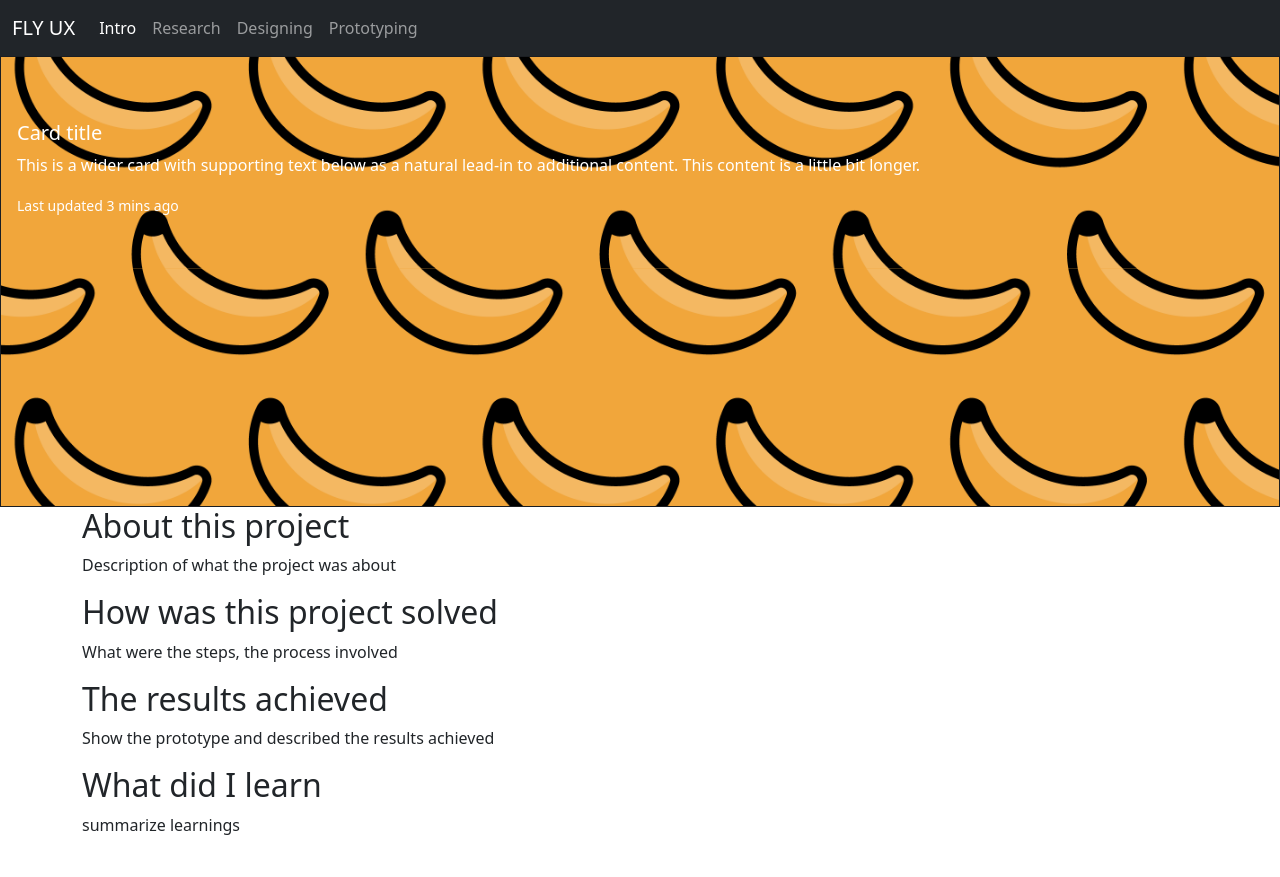
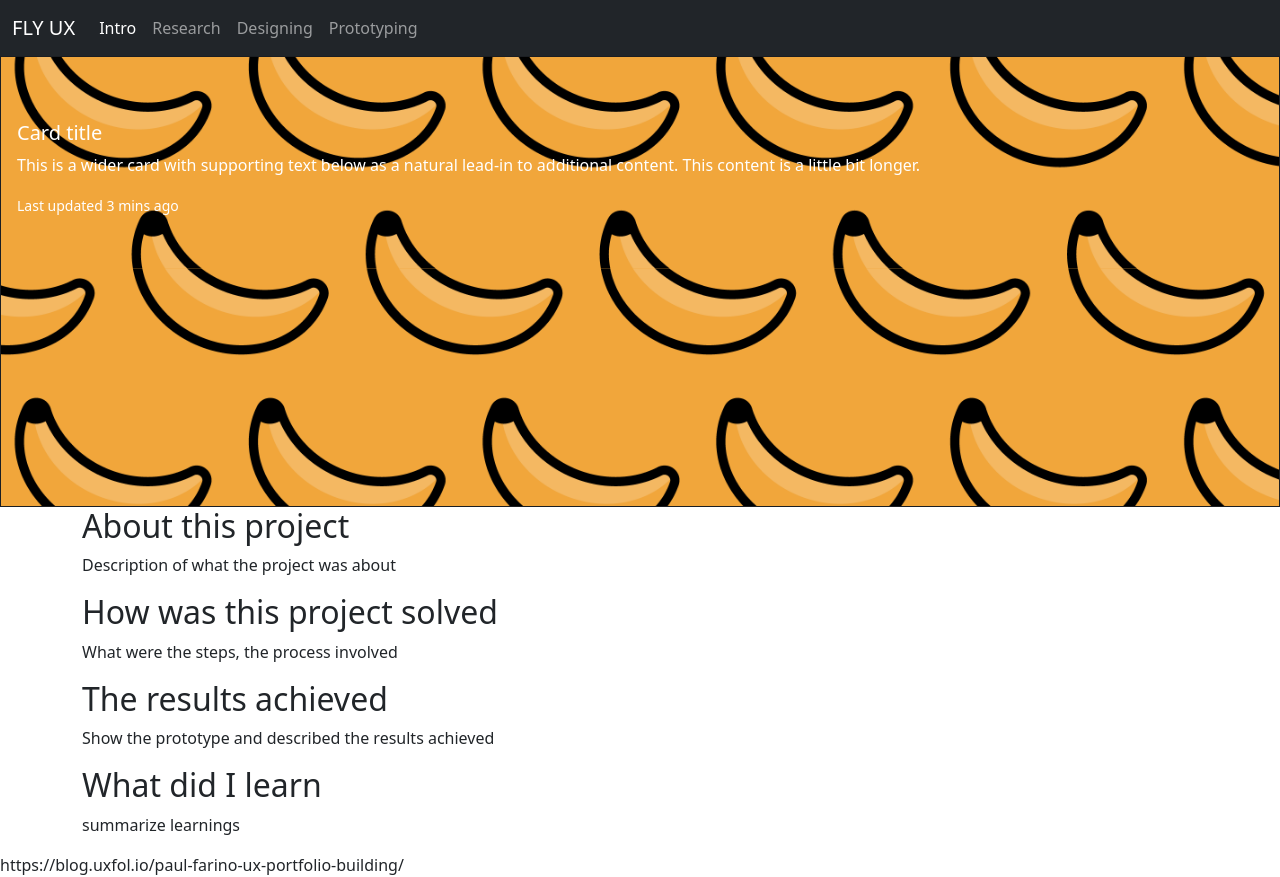
Before and after one commit to lapardo/ux-portfolio, a plain HTML site: page index.html in a window 1280 px wide. Before the commit the page ends 853 px from the top, so only its background shows below. Drawn offline with nearby package versions, Linux system fonts and the light colour scheme.

Commit message:
index update

```diff
--- a/index.html
+++ b/index.html
@@ -69,5 +69,8 @@
 		<p>summarize learnings</p>
 	</div>
 	<!-- end learnings -->
+	<!-- resources to build protfolios -->
+	  https://blog.uxfol.io/paul-farino-ux-portfolio-building/
+	<!-- end resources to build protfolios -->
   </body>
 </html>
```
Also changed, not shown: 1 other file.
